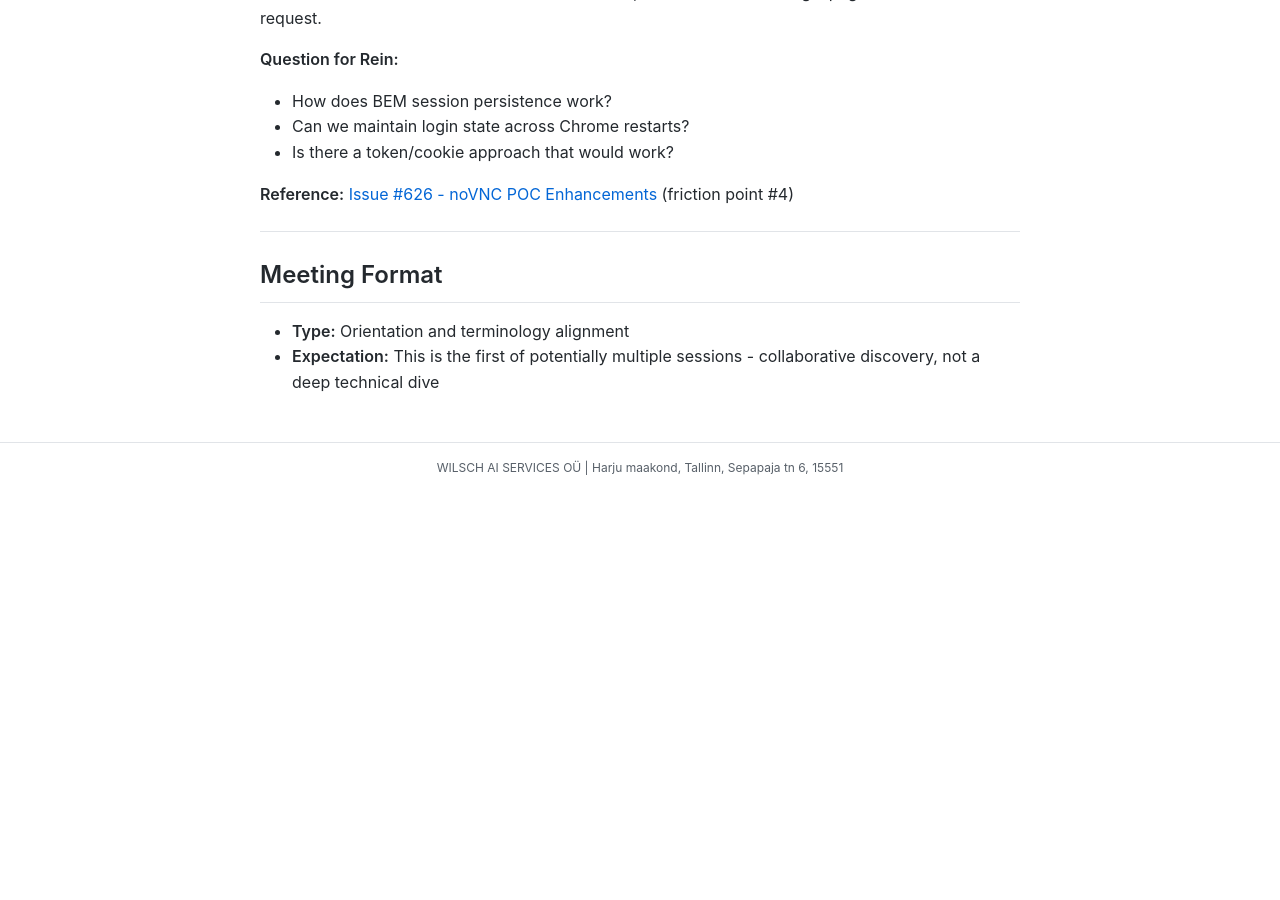
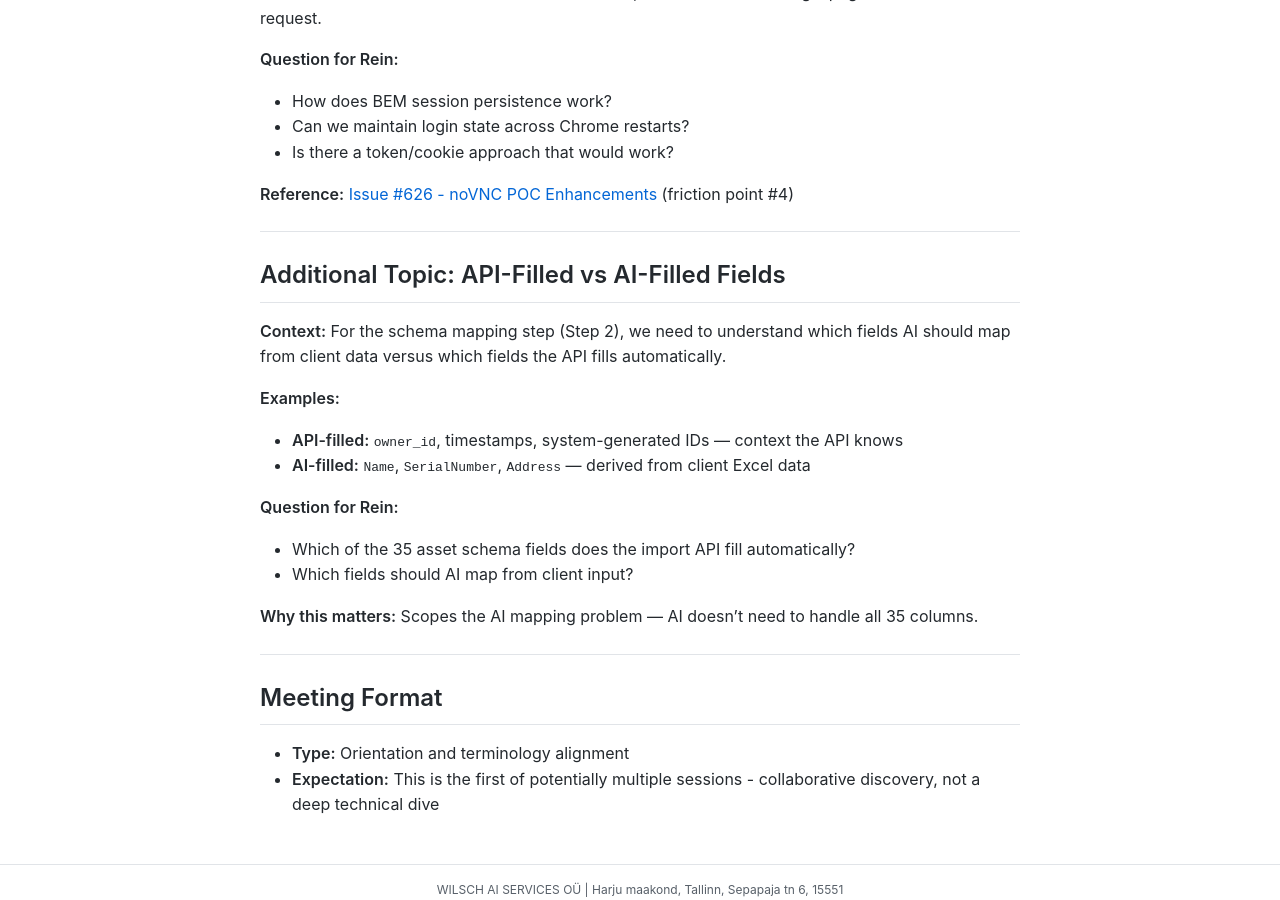
Before and after one commit to MariusWilsch/public-wilsch-ai-pages, a Jekyll site: the page built from project/archibus-fm-assistant/rein-meeting-agenda-background-data.md, in a window 1280 px wide and 900 px high, scrolled down 2085 px. Built offline with Jekyll 4.4.1, drawn with Linux system fonts in a browser that asks for light colours; our own code applies the rules of GitHub Pages for plain Markdown files; before the commit the page ends 2577 px from its top, so only the background shows below that.

Commit message:
Sync from hippocampus 2026-02-03

```diff
--- a/project/archibus-fm-assistant/rein-meeting-agenda-background-data.md
+++ b/project/archibus-fm-assistant/rein-meeting-agenda-background-data.md
@@ -75,6 +75,22 @@ What should we dive deeper into in a follow-up session?
 
 ---
 
+## Additional Topic: API-Filled vs AI-Filled Fields
+
+**Context:** For the schema mapping step (Step 2), we need to understand which fields AI should map from client data versus which fields the API fills automatically.
+
+**Examples:**
+- **API-filled:** `owner_id`, timestamps, system-generated IDs — context the API knows
+- **AI-filled:** `Name`, `SerialNumber`, `Address` — derived from client Excel data
+
+**Question for Rein:**
+- Which of the 35 asset schema fields does the import API fill automatically?
+- Which fields should AI map from client input?
+
+**Why this matters:** Scopes the AI mapping problem — AI doesn't need to handle all 35 columns.
+
+---
+
 ## Meeting Format
 
 - **Type:** Orientation and terminology alignment
```
